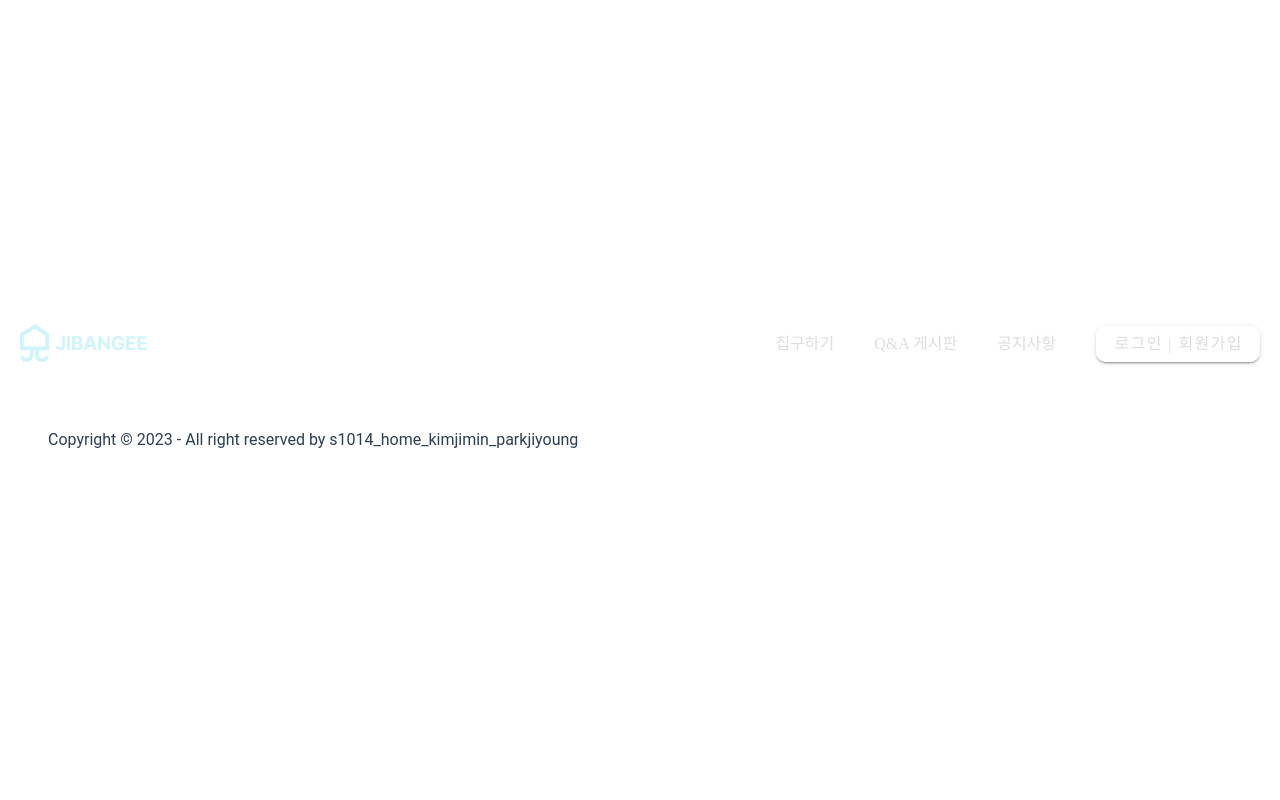
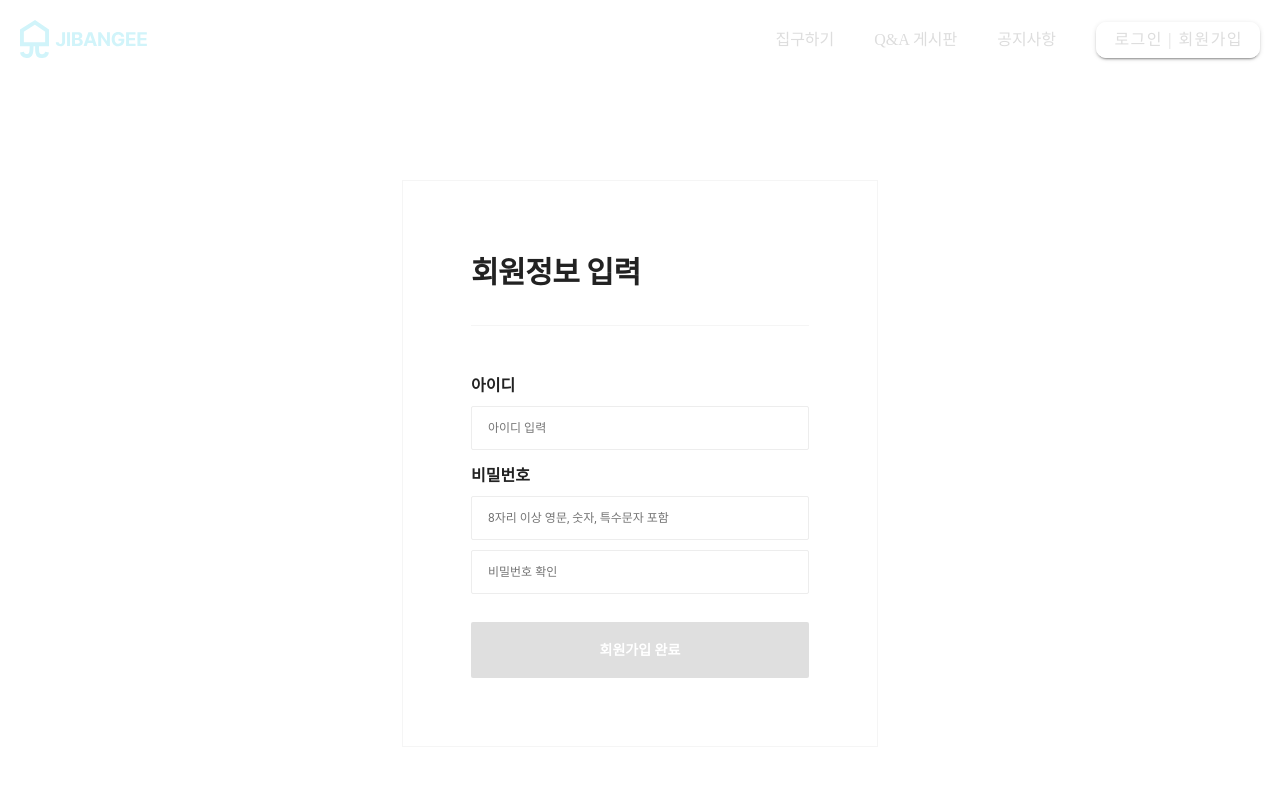
Before and after one commit to jiyoungit/jibangyi-fe, a Vue app in the folder front/: page /join in a window 1280 px wide. Shown: the top 800 px of the page. Built offline with nearby package versions, Linux system fonts and the light colour scheme; no server answers; a web font is replaced by a local one.

Commit message:
feat: 로그인, 회원가입 vue

```diff
--- a/front/src/assets/scss/user/login.scss
+++ b/front/src/assets/scss/user/login.scss
@@ -0,0 +1,110 @@
+$primary: #005792;
+
+section {
+  display: flex;
+  flex-direction: column;
+  padding: 100px 0px 126px;
+  > div {
+    width: 476px;
+    margin: 0 auto;
+    border: 1px solid rgb(245, 245, 245);
+    padding: 68px;
+    > header {
+      padding-bottom: 28px;
+      border-bottom: 1px solid rgb(245, 245, 245);
+      > h1 {
+        color: rgb(34, 34, 34);
+        font-size: 30px;
+        line-height: 48px;
+        letter-spacing: -0.5px;
+        font-weight: 700;
+      }
+    }
+    > form {
+      margin-top: 48px;
+      > div {
+        margin-top: 10px;
+        width: auto;
+        > header {
+          display: flex;
+          align-items: center;
+          justify-content: flex-start;
+          margin-bottom: 8px;
+          > h1 {
+            color: rgb(34, 34, 34);
+            font-size: 16px;
+            line-height: 24px;
+            font-weight: 700;
+          }
+        }
+        .input {
+          display: flex;
+          width: 100%;
+          > div {
+            flex-grow: 1;
+            display: flex;
+            flex-flow: wrap;
+            justify-content: flex-start;
+            > div {
+              display: block;
+              width: 100%;
+              height: 44px;
+              position: relative;
+              > input {
+                width: 100%;
+                height: 100%;
+                color: rgb(34, 34, 34);
+                font-size: 12px;
+                line-height: 24px;
+                font-weight: 400;
+                padding: 0 16px;
+                border: 1px solid rgb(237, 237, 237);
+                border-radius: 2px;
+                background-color: rgb(255, 255, 255);
+              }
+            }
+          }
+        }
+      }
+      > button {
+        margin-top: 28px;
+        display: flex;
+        align-items: center;
+        justify-content: center;
+        width: 100%;
+        padding: 0 16px;
+        color: rgb(255, 255, 255);
+        border: 0px;
+        border-radius: 2px;
+        cursor: pointer;
+        height: 56px;
+        font-size: 14px;
+        line-height: 24px;
+        font-weight: 700;
+        background-color: $primary;
+        > span {
+          position: relative;
+        }
+      }
+      > button:disabled {
+        background-color: rgb(223, 223, 223);
+      }
+    }
+    .btnWrap {
+      display: flex;
+      align-items: center;
+      justify-content: space-evenly;
+      margin-top: 28px;
+      text-align: center;
+      > button {
+        padding: 0;
+        color: rgb(151, 151, 151);
+        font-size: 14px;
+        line-height: 24px;
+        font-weight: 400;
+        border: 0px;
+        background-color: transparent;
+      }
+    }
+  }
+}
--- a/front/src/components/user/UserJoin.vue
+++ b/front/src/components/user/UserJoin.vue
@@ -1,7 +1,51 @@
 <script setup></script>
 
 <template>
-  <div></div>
+  <section>
+    <div>
+      <header><h1>회원정보 입력</h1></header>
+      <form action="">
+        <div>
+          <header>
+            <h1>아이디</h1>
+          </header>
+          <div class="input">
+            <div>
+              <div>
+                <input type="text" name="id" id="id" placeholder="아이디 입력" />
+              </div>
+            </div>
+          </div>
+        </div>
+        <div>
+          <header style="margin-top: 14px">
+            <h1>비밀번호</h1>
+          </header>
+          <div class="input">
+            <div>
+              <div>
+                <input type="text" name="id" id="id" placeholder="8자리 이상 영문, 숫자, 특수문자 포함" />
+              </div>
+            </div>
+          </div>
+        </div>
+        <div>
+          <div class="input">
+            <div>
+              <div>
+                <input type="text" name="id" id="id" placeholder="비밀번호 확인" />
+              </div>
+            </div>
+          </div>
+        </div>
+        <button type="submit" disabled>
+          <span>회원가입 완료</span>
+        </button>
+      </form>
+    </div>
+  </section>
 </template>
 
-<style scoped></style>
+<style scoped lang="scss">
+@import '@/assets/scss/user/login.scss';
+</style>
--- a/front/src/components/user/UserLogin.vue
+++ b/front/src/components/user/UserLogin.vue
@@ -1,9 +1,9 @@
 <script setup>
-import { ref } from "vue";
+import { ref } from 'vue';
 
-let message = ref("");
-let userid = ref("");
-let userpw = ref("");
+let message = ref('');
+let userid = ref('');
+let userpw = ref('');
 
 ////////////////////// 예외 처리
 // document.querySelector("#btn-mv-join").addEventListener("click", function () {
@@ -24,14 +24,51 @@ let userpw = ref("");
 // });
 
 function userLogin() {
-  console.log("사용자 정보: ", userid, userpw);
+  console.log('사용자 정보: ', userid, userpw);
 }
 </script>
 
 <template>
   <section>
-
+    <div>
+      <header><h1>로그인</h1></header>
+      <form action="">
+        <div>
+          <header>
+            <h1>아이디</h1>
+          </header>
+          <div class="input">
+            <div>
+              <div>
+                <input type="text" name="id" id="id" placeholder="아이디 입력" />
+              </div>
+            </div>
+          </div>
+        </div>
+        <div>
+          <header>
+            <h1>비밀번호</h1>
+          </header>
+          <div class="input">
+            <div>
+              <div>
+                <input type="text" name="id" id="id" placeholder="비밀번호 입력" />
+              </div>
+            </div>
+          </div>
+        </div>
+        <button type="submit">
+          <span>로그인</span>
+        </button>
+      </form>
+      <div class="btnWrap">
+        <button>비밀번호 변경</button>
+        <button>신규 회원가입</button>
+      </div>
+    </div>
   </section>
 </template>
 
-<style scoped></style>
+<style scoped lang="scss">
+@import '@/assets/scss/user/login.scss';
+</style>
--- a/front/src/router/index.js
+++ b/front/src/router/index.js
@@ -2,6 +2,7 @@ import { createRouter, createWebHistory } from 'vue-router';
 import MainView from '@/views/MainView.vue';
 import DealView from '@/views/DealView.vue';
 import LoginView from '@/views/LoginView.vue';
+import JoinView from '@/views/JoinView.vue';
 
 const router = createRouter({
   history: createWebHistory(import.meta.env.BASE_URL),
@@ -31,6 +32,11 @@ const router = createRouter({
       name: 'login',
       component: LoginView,
     },
+    {
+      path: '/join',
+      name: 'join',
+      component: JoinView,
+    },
   ],
 });
 
--- /dev/null
+++ b/front/src/views/JoinView.vue
@@ -0,0 +1,11 @@
+<script setup>
+import UserJoin from '@/components/user/UserJoin.vue';
+</script>
+
+<template>
+  <div>
+    <UserJoin />
+  </div>
+</template>
+
+<style scoped></style>
```
